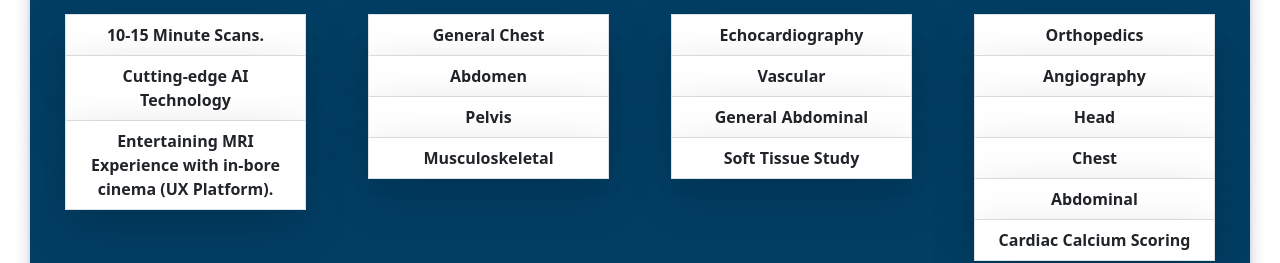
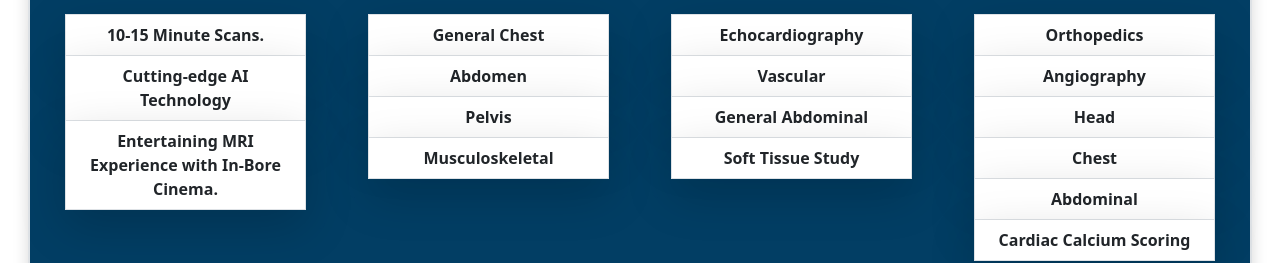
Before and after one commit to HavokAng3L/family-imaging-stx, a React (Vite) app: page / in a window 1280 px wide. Shown: the part 2151-2414 px from the top of the page. Built offline with nearby package versions, Linux system fonts and the light colour scheme.

Commit message:
Removed data related to in-bore cinema.

```diff
--- a/src/assets/CardData/ServicesData.ts
+++ b/src/assets/CardData/ServicesData.ts
@@ -8,7 +8,7 @@ export const ServicesData: Array<CardObject> = [
       [
         "10-15 Minute Scans.",
         "Cutting-edge AI Technology",
-        "Entertaining MRI Experience with in-bore cinema (UX Platform).",
+        "Entertaining MRI Experience with In-Bore Cinema.",
       ],
     ],
     imageUrl: "images/MRI.jpg",
```
